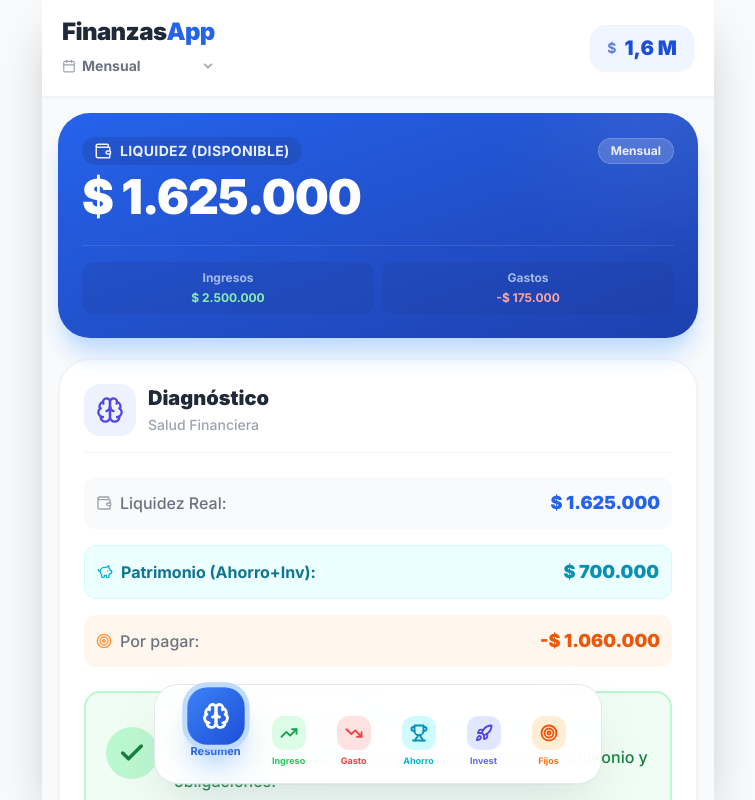
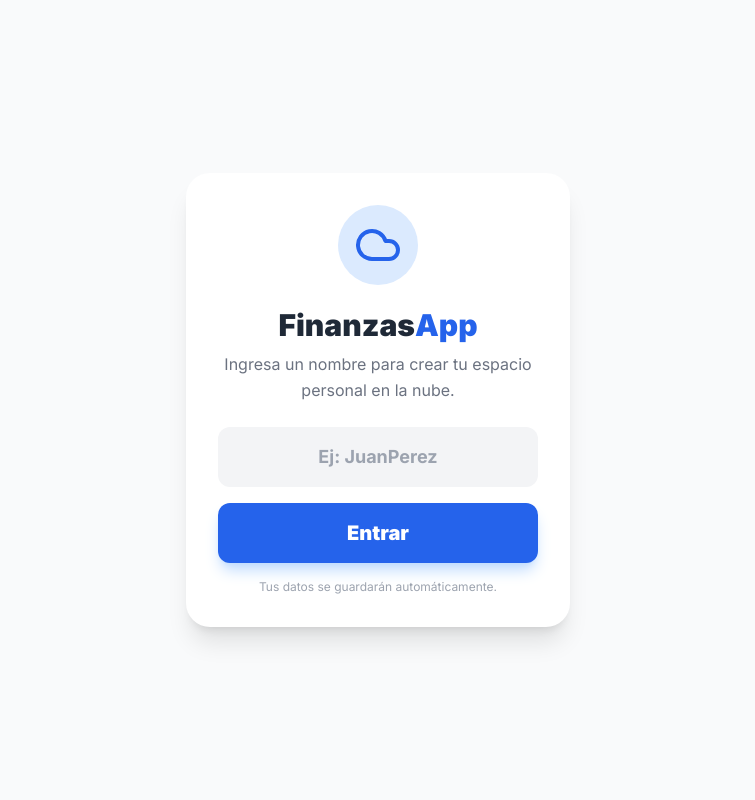
Before and after one commit to WILBIdon/Finanzas-Smart, a React (Vite) app: page / in a window 1280 px wide. Shown: the whole page, without its empty margins (262-1017 px from the left). Built offline with nearby package versions, Linux system fonts and the light colour scheme.

Commit message:
Simulador de Nube: login por usuario y persistencia de datos en servidor

```diff
--- a/src/App.jsx
+++ b/src/App.jsx
@@ -18,21 +18,23 @@ import {
     Save,
     X,
     Rocket,
-    Percent
+    Percent,
+    Cloud,
+    LogOut
 } from 'lucide-react';
 
 // --- COMPONENTE EXTRAÍDO: ListSection ---
-// Definido FUERA de App para evitar re-creación en cada render (fix del bug de input)
 const ListSection = ({
     title, items, setter, color, bgColor, icon: Icon, placeholder, type = 'normal',
-    periodo, totalAhorrado, editingId, setEditingId, newItem, setNewItem, formatCurrency
+    periodo, totalAhorrado, editingId, setEditingId, newItem, setNewItem, formatCurrency, onDataChange
 }) => {
 
     const handleSaveItem = () => {
         if (!newItem.concepto || !newItem.valor) return;
 
+        let updatedList;
         if (editingId) {
-            const updatedList = items.map(item => {
+            updatedList = items.map(item => {
                 if (item.id === editingId) {
                     if (type === 'meta') {
                         return { ...item, concepto: newItem.concepto, meta: parseInt(newItem.valor) };
@@ -44,20 +46,22 @@ const ListSection = ({
                 }
                 return item;
             });
-            setter(updatedList);
             setEditingId(null);
         } else {
             const baseItem = { id: Date.now(), concepto: newItem.concepto };
-
             if (type === 'meta') {
-                setter([...items, { ...baseItem, meta: parseInt(newItem.valor), ahorrado: 0 }]);
+                updatedList = [...items, { ...baseItem, meta: parseInt(newItem.valor), ahorrado: 0 }];
             } else if (type === 'inversion') {
-                setter([...items, { ...baseItem, valor: parseInt(newItem.valor), rendimiento: parseFloat(newItem.rendimiento || 0) }]);
+                updatedList = [...items, { ...baseItem, valor: parseInt(newItem.valor), rendimiento: parseFloat(newItem.rendimiento || 0) }];
             } else {
-                setter([...items, { ...baseItem, valor: parseInt(newItem.valor) }]);
+                updatedList = [...items, { ...baseItem, valor: parseInt(newItem.valor) }];
             }
         }
+
+        setter(updatedList);
         setNewItem({ concepto: '', valor: '', rendimiento: '' });
+        // Trigger para guardar en la nube
+        if (onDataChange) onDataChange();
     };
 
     const cancelEdit = () => {
@@ -67,7 +71,9 @@ const ListSection = ({
 
     const deleteItem = (id) => {
         if (editingId === id) cancelEdit();
-        setter(items.filter(i => i.id !== id));
+        const updatedList = items.filter(i => i.id !== id);
+        setter(updatedList);
+        if (onDataChange) onDataChange();
     };
 
     const startEdit = (item) => {
@@ -89,6 +95,7 @@ const ListSection = ({
             return m;
         });
         setter(nuevasMetas);
+        if (onDataChange) onDataChange();
     };
 
     return (
@@ -364,71 +371,93 @@ const SmartTotals = ({ periodo, bolsa, totalIngresos, totalGastos, totalPatrimon
 
 // --- COMPONENTE PRINCIPAL ---
 export default function App() {
+    // --- ESTADO DE USUARIO (NUBE) ---
+    const [usuario, setUsuario] = useState(localStorage.getItem('finanzas_usuario') || '');
+    const [inputUsuario, setInputUsuario] = useState('');
+    const [cargando, setCargando] = useState(false);
+
     const [activeTab, setActiveTab] = useState('resumen');
 
     // --- ESTADO DEL PERIODO (CICLO) ---
-    const [periodo, setPeriodo] = useState(() => {
-        return localStorage.getItem('finanzas_periodo') || 'Mensual';
-    });
+    const [periodo, setPeriodo] = useState('Mensual');
 
     // --- ESTADOS DE EDICIÓN ---
     const [editingId, setEditingId] = useState(null);
 
-    // --- DATOS ---
-    const [ingresos, setIngresos] = useState(() => {
-        const saved = localStorage.getItem('finanzas_ingresos');
-        return saved ? JSON.parse(saved) : [{ id: 1, concepto: 'Nómina', valor: 2500000 }];
-    });
-
-    const [gastos, setGastos] = useState(() => {
-        const saved = localStorage.getItem('finanzas_gastos');
-        return saved ? JSON.parse(saved) : [
-            { id: 1, concepto: 'Pasajes', valor: 150000 },
-            { id: 2, concepto: 'Almuerzo', valor: 25000 },
-        ];
-    });
-
-    const [presupuesto, setPresupuesto] = useState(() => {
-        const saved = localStorage.getItem('finanzas_presupuesto');
-        return saved ? JSON.parse(saved) : [
-            { id: 1, concepto: 'Arriendo', valor: 800000 },
-            { id: 2, concepto: 'Servicios', valor: 200000 },
-        ];
-    });
-
-    const [proyectado, setProyectado] = useState(() => {
-        const saved = localStorage.getItem('finanzas_proyectado');
-        return saved ? JSON.parse(saved) : [
-            { id: 1, concepto: 'Salida Cine', valor: 60000 },
-        ];
-    });
-
-    const [metas, setMetas] = useState(() => {
-        const saved = localStorage.getItem('finanzas_metas');
-        return saved ? JSON.parse(saved) : [
-            { id: 1, concepto: 'Fondo Emergencia', meta: 1000000, ahorrado: 200000 },
-        ];
-    });
-
-    // --- INVERSIONES ---
-    const [inversiones, setInversiones] = useState(() => {
-        const saved = localStorage.getItem('finanzas_inversiones');
-        return saved ? JSON.parse(saved) : [
-            { id: 1, concepto: 'CDT Digital', valor: 500000, rendimiento: 12 },
-        ];
-    });
+    // --- DATOS (Inicializan vacíos hasta que cargue la nube) ---
+    const [ingresos, setIngresos] = useState([]);
+    const [gastos, setGastos] = useState([]);
+    const [presupuesto, setPresupuesto] = useState([]);
+    const [proyectado, setProyectado] = useState([]);
+    const [metas, setMetas] = useState([]);
+    const [inversiones, setInversiones] = useState([]);
 
     // Estado del formulario
     const [newItem, setNewItem] = useState({ concepto: '', valor: '', rendimiento: '' });
 
-    // --- PERSISTENCIA ---
-    useEffect(() => localStorage.setItem('finanzas_periodo', periodo), [periodo]);
-    useEffect(() => localStorage.setItem('finanzas_ingresos', JSON.stringify(ingresos)), [ingresos]);
-    useEffect(() => localStorage.setItem('finanzas_gastos', JSON.stringify(gastos)), [gastos]);
-    useEffect(() => localStorage.setItem('finanzas_presupuesto', JSON.stringify(presupuesto)), [presupuesto]);
-    useEffect(() => localStorage.setItem('finanzas_proyectado', JSON.stringify(proyectado)), [proyectado]);
-    useEffect(() => localStorage.setItem('finanzas_metas', JSON.stringify(metas)), [metas]);
-    useEffect(() => localStorage.setItem('finanzas_inversiones', JSON.stringify(inversiones)), [inversiones]);
+    // --- EFECTO: CARGAR DATOS AL INICIAR SESIÓN ---
+    useEffect(() => {
+        if (usuario) {
+            setCargando(true);
+            // Cargar datos del servidor simulado
+            fetch(`/api/load/${usuario}`)
+                .then(res => res.json())
+                .then(data => {
+                    if (data) {
+                        setIngresos(data.ingresos || []);
+                        setGastos(data.gastos || []);
+                        setPresupuesto(data.presupuesto || []);
+                        setProyectado(data.proyectado || []);
+                        setMetas(data.metas || []);
+                        setInversiones(data.inversiones || []);
+                        setPeriodo(data.periodo || 'Mensual');
+                    } else {
+                        // Usuario nuevo: cargar datos de ejemplo
+                        setIngresos([{ id: 1, concepto: 'Nómina', valor: 2500000 }]);
+                        setGastos([{ id: 1, concepto: 'Pasajes', valor: 150000 }]);
+                        setPresupuesto([{ id: 1, concepto: 'Arriendo', valor: 800000 }]);
+                    }
+                })
+                .catch(err => {
+                    console.error("Error cargando nube", err);
+                    alert("Error conectando con el servidor");
+                })
+                .finally(() => setCargando(false));
+        }
+    }, [usuario]);
+
+    // --- FUNCIÓN: GUARDAR EN NUBE (Debounced o Manual) ---
+    const guardarEnNube = () => {
+        if (!usuario) return;
+        const data = { ingresos, gastos, presupuesto, proyectado, metas, inversiones, periodo };
+
+        // Simular guardado silencioso (sin alert intrusivo cada vez, solo log o indicador visual)
+        fetch(`/api/save/${usuario}`, {
+            method: 'POST',
+            headers: { 'Content-Type': 'application/json' },
+            body: JSON.stringify(data)
+        }).then(res => res.json())
+            .then(res => {
+                console.log(res.message);
+            })
+            .catch(err => console.error("Error guardando", err));
+    };
+
+    // Auto-guardado: Cuando cambien los datos, guardar en el servidor
+    useEffect(() => {
+        if (usuario && !cargando) {
+            const timeoutId = setTimeout(() => {
+                guardarEnNube();
+            }, 1000); // Guardar 1 segundo después del último cambio
+            return () => clearTimeout(timeoutId);
+        }
+    }, [ingresos, gastos, presupuesto, proyectado, metas, inversiones, periodo]);
+
+    const handleLogout = () => {
+        setUsuario('');
+        localStorage.removeItem('finanzas_usuario');
+        setInputUsuario('');
+    };
 
     // --- CÁLCULOS ---
     const totalIngresos = ingresos.reduce((acc, curr) => acc + curr.valor, 0);
@@ -460,21 +489,66 @@ export default function App() {
         setEditingId,
         newItem,
         setNewItem,
-        formatCurrency
+        formatCurrency,
+        onDataChange: guardarEnNube // Callback para forzar guardado inmediato al borrar/editar
     };
 
+    // --- PANTALLA DE LOGIN (Si no hay usuario) ---
+    if (!usuario) {
+        return (
+            <div className="h-screen flex flex-col items-center justify-center bg-gray-50 p-6 font-sans">
+                <div className="bg-white p-8 rounded-3xl shadow-xl w-full max-w-sm text-center">
+                    <div className="bg-blue-100 p-4 rounded-full inline-block mb-4 text-blue-600">
+                        <Cloud size={48} />
+                    </div>
+                    <h1 className="text-3xl font-black text-gray-800 mb-2">Finanzas<span className="text-blue-600">App</span></h1>
+                    <p className="text-gray-500 mb-6 leading-relaxed">
+                        Ingresa un nombre para crear tu espacio personal en la nube.
+                    </p>
+                    <input
+                        type="text"
+                        placeholder="Ej: JuanPerez"
+                        className="w-full bg-gray-100 p-4 rounded-xl mb-4 text-center font-bold text-lg outline-none focus:ring-2 focus:ring-blue-500 transition-all"
+                        value={inputUsuario}
+                        onChange={(e) => setInputUsuario(e.target.value)}
+                        onKeyDown={(e) => e.key === 'Enter' && inputUsuario.trim() && (localStorage.setItem('finanzas_usuario', inputUsuario), setUsuario(inputUsuario))}
+                    />
+                    <button
+                        onClick={() => {
+                            if (inputUsuario.trim()) {
+                                localStorage.setItem('finanzas_usuario', inputUsuario);
+                                setUsuario(inputUsuario);
+                            }
+                        }}
+                        className="w-full bg-blue-600 text-white py-4 rounded-xl font-black text-xl shadow-lg shadow-blue-200 active:scale-95 transition-transform"
+                    >
+                        Entrar
+                    </button>
+                    <p className="mt-4 text-xs text-gray-400">Tus datos se guardarán automáticamente.</p>
+                </div>
+            </div>
+        );
+    }
+
+    if (cargando) return <div className="h-screen flex flex-col gap-4 items-center justify-center font-sans text-gray-500 font-bold animate-pulse"><Cloud size={40} className="text-blue-400" />Cargando tu nube...</div>;
+
+    // --- APP PRINCIPAL ---
     return (
         <div className="flex flex-col h-screen bg-gray-50 w-full max-w-2xl mx-auto md:shadow-2xl overflow-hidden font-sans">
             {/* Header */}
             <div className="bg-white px-3 sm:px-5 py-3 sm:py-4 shadow-sm z-20 flex justify-between items-center sticky top-0 border-b border-gray-100">
                 <div className="flex flex-col">
-                    <h1 className="font-black text-gray-800 text-xl sm:text-2xl tracking-tight leading-none mb-1">Finanzas<span className="text-blue-600">App</span></h1>
-                    <div className="relative inline-flex items-center group">
+                    <div className="flex items-center gap-2">
+                        <h1 className="font-black text-gray-800 text-xl sm:text-2xl tracking-tight leading-none">Hola, <span className="text-blue-600 capitalize">{usuario}</span></h1>
+                        <button onClick={handleLogout} className="text-gray-300 hover:text-red-400" title="Salir"><LogOut size={16} /></button>
+                    </div>
+
+                    <div className="relative inline-flex items-center group mt-1">
                         <div className="absolute inset-y-0 left-0 flex items-center pointer-events-none text-gray-400"><Calendar size={14} /></div>
                         <select
                             value={periodo}
                             onChange={(e) => setPeriodo(e.target.value)}
-                            className="appearance-none bg-transparent pl-5 pr-6 py-1 text-sm font-bold text-gray-500 outline-none focus:text-blue-600 active:text-blue-600 transition-colors cursor-pointer"
+                            className="appearance-none bg-transparent pl-5 pr-6 py-0 text-sm font-bold text-gray-500 outline-none focus:text-blue-600 active:text-blue-600 transition-colors cursor-pointer"
                         >
                             <option value="Mensual">Mensual</option>
                             <option value="Quincenal">Quincenal</option>
```
Also changed, not shown: server.js (+52 -4 lines).
